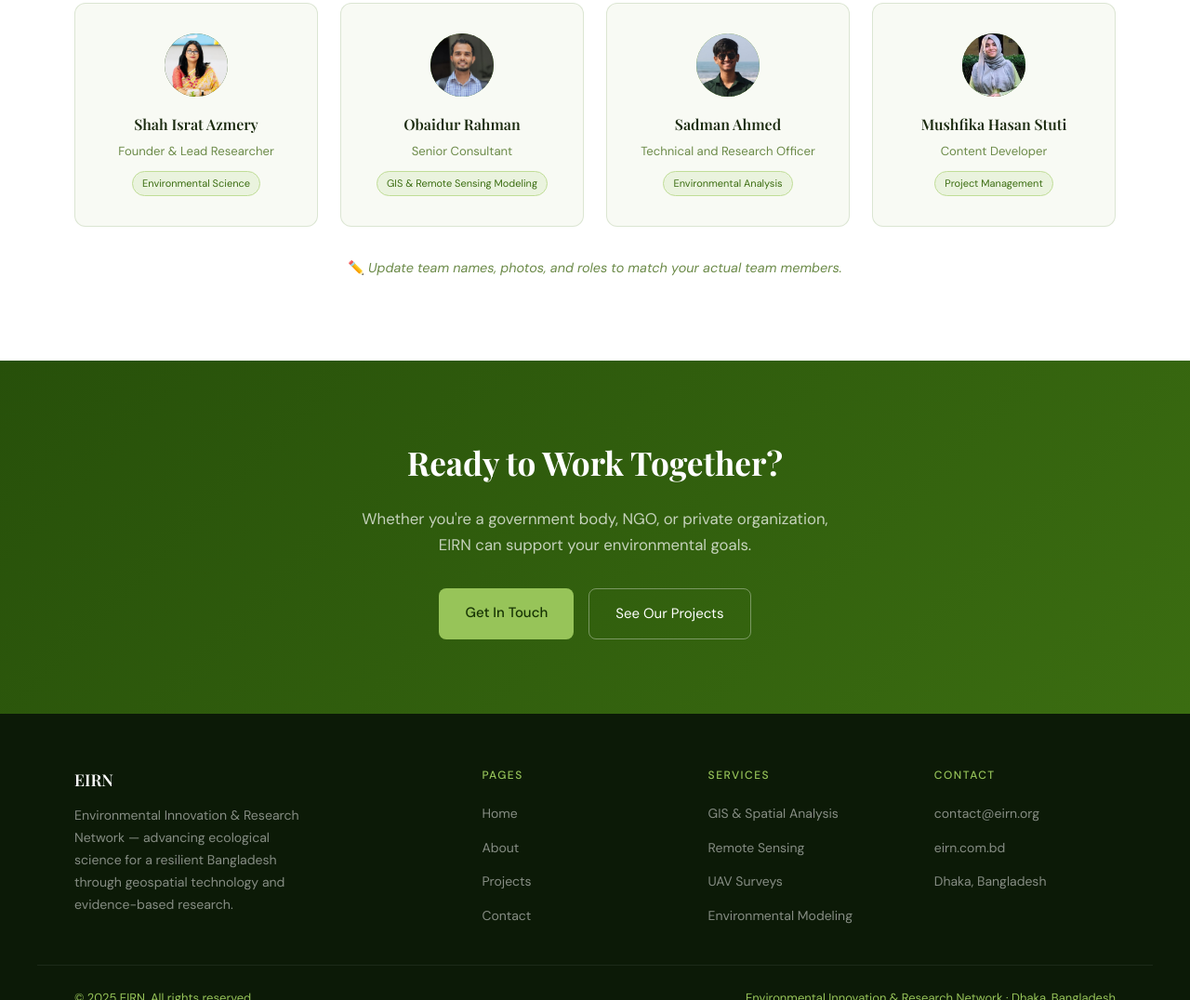
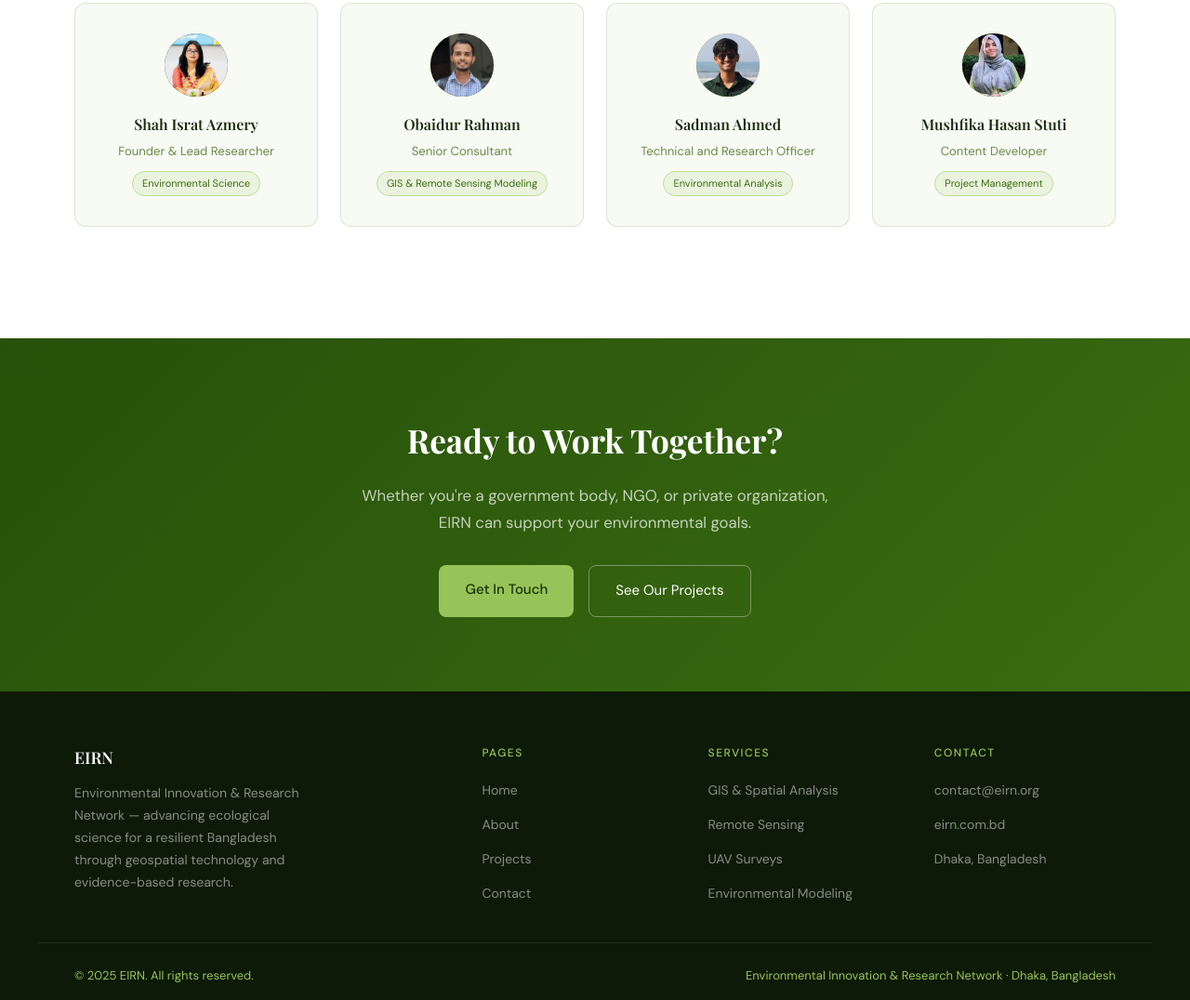
Before and after one commit to obaidurgeo/eirn.github.io, a plain HTML site: page about.html in a window 1280 px wide. Shown: the part 4152-5228 px from the top of the page at 93% size. Drawn offline with nearby package versions, Linux system fonts and the light colour scheme.

Commit message:
Update about.html

```diff
--- a/about.html
+++ b/about.html
@@ -316,7 +316,7 @@
       </div>
     </div>
     <p style="text-align:center; margin-top:2rem; font-size:0.9rem; color:var(--text-muted);">
-      ✏️ <em>Update team names, photos, and roles to match your actual team members.</em>
+
     </p>
   </div>
 </section>
```
